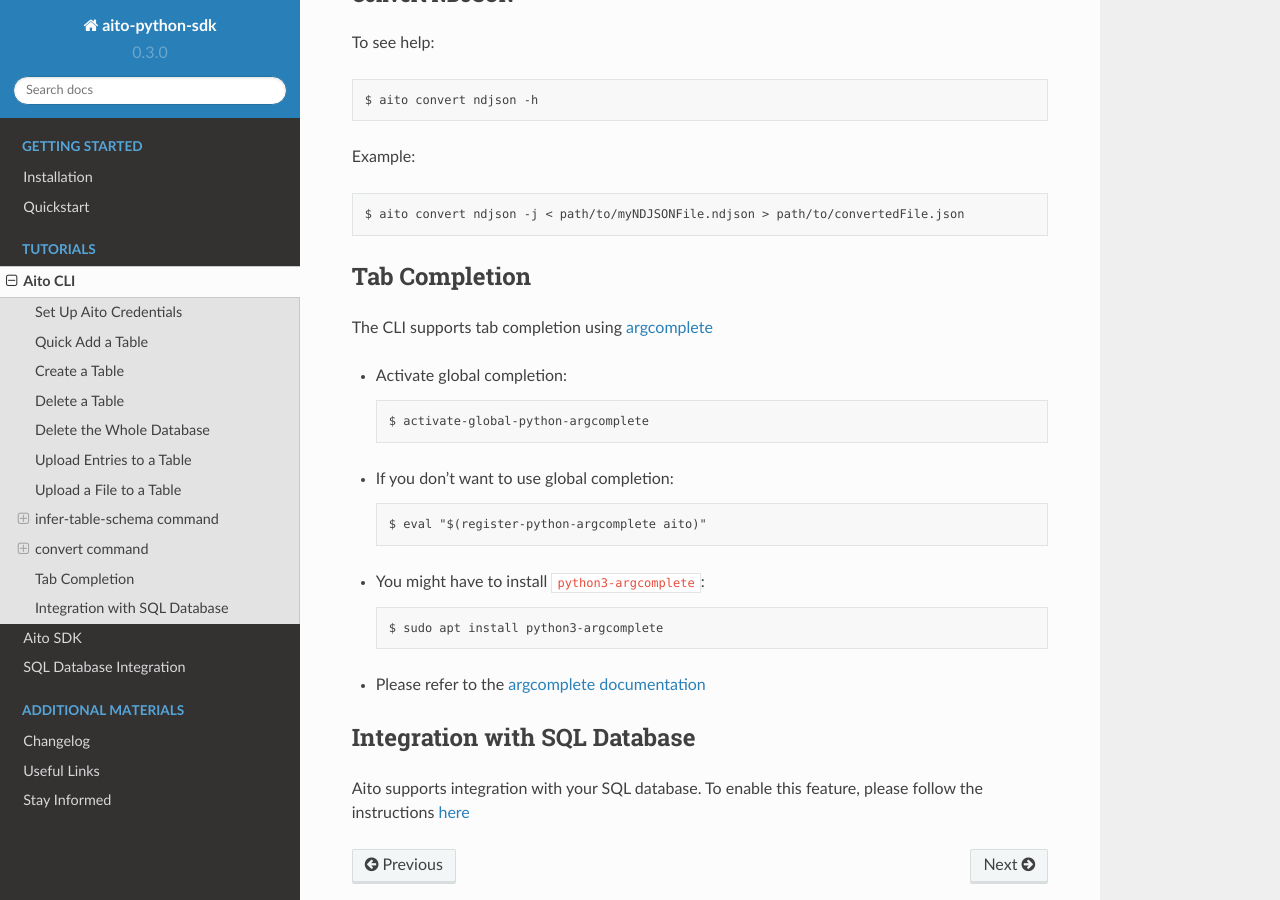
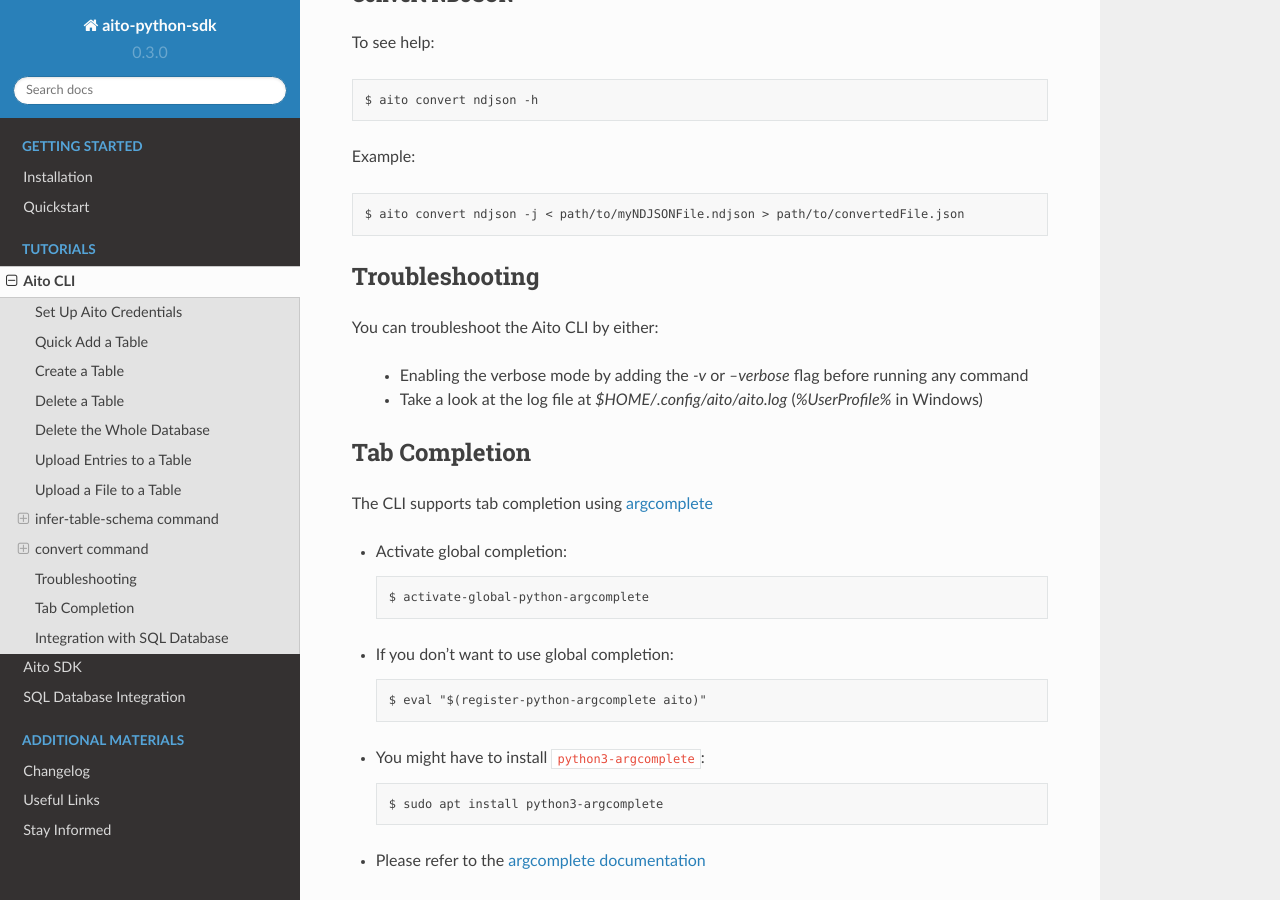
Before and after one commit to AitoDotAI/aito-python-tools, a Sphinx documentation site: the page built from docs/source/cli.rst, in a window 1280 px wide and 900 px high, scrolled down 7906 px. Built offline with Sphinx 7.4.7 and the Read the Docs theme 2.0.0, drawn with Linux system fonts in a browser that asks for light colours.

Commit message:
add troubleshooting guide for cli

```diff
--- a/docs/source/cli.rst
+++ b/docs/source/cli.rst
@@ -344,7 +344,13 @@
 
   $ aito convert ndjson -j < path/to/myNDJSONFile.ndjson > path/to/convertedFile.json
 
+Troubleshooting
+~~~~~~~~~~~~~~~
 
+You can troubleshoot the Aito CLI by either:
+
+  - Enabling the verbose mode by adding the `-v` or `--verbose` flag before running any command
+  - Take a look at the log file at `$HOME/.config/aito/aito.log` (`%UserProfile%` in Windows)
 
 Tab Completion
 ~~~~~~~~~~~~~~
```
